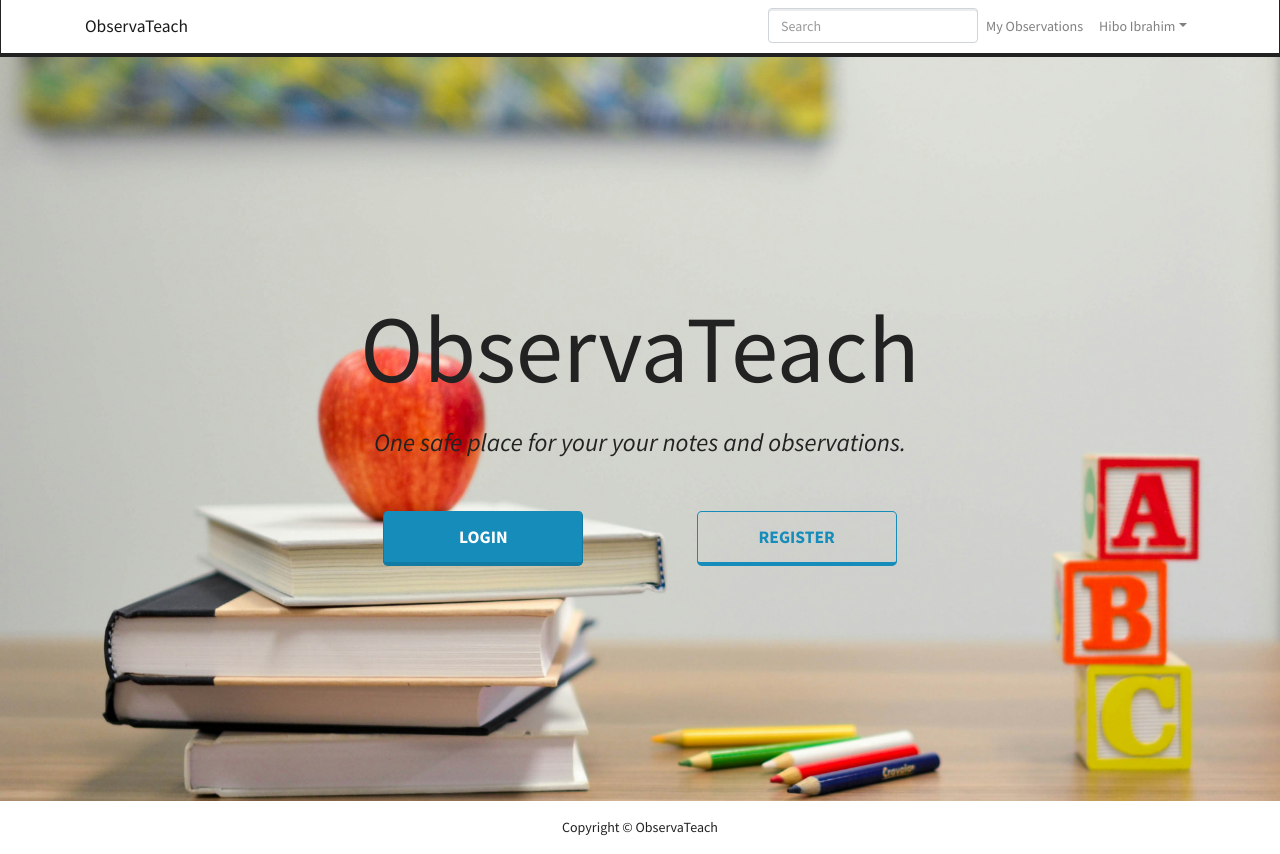
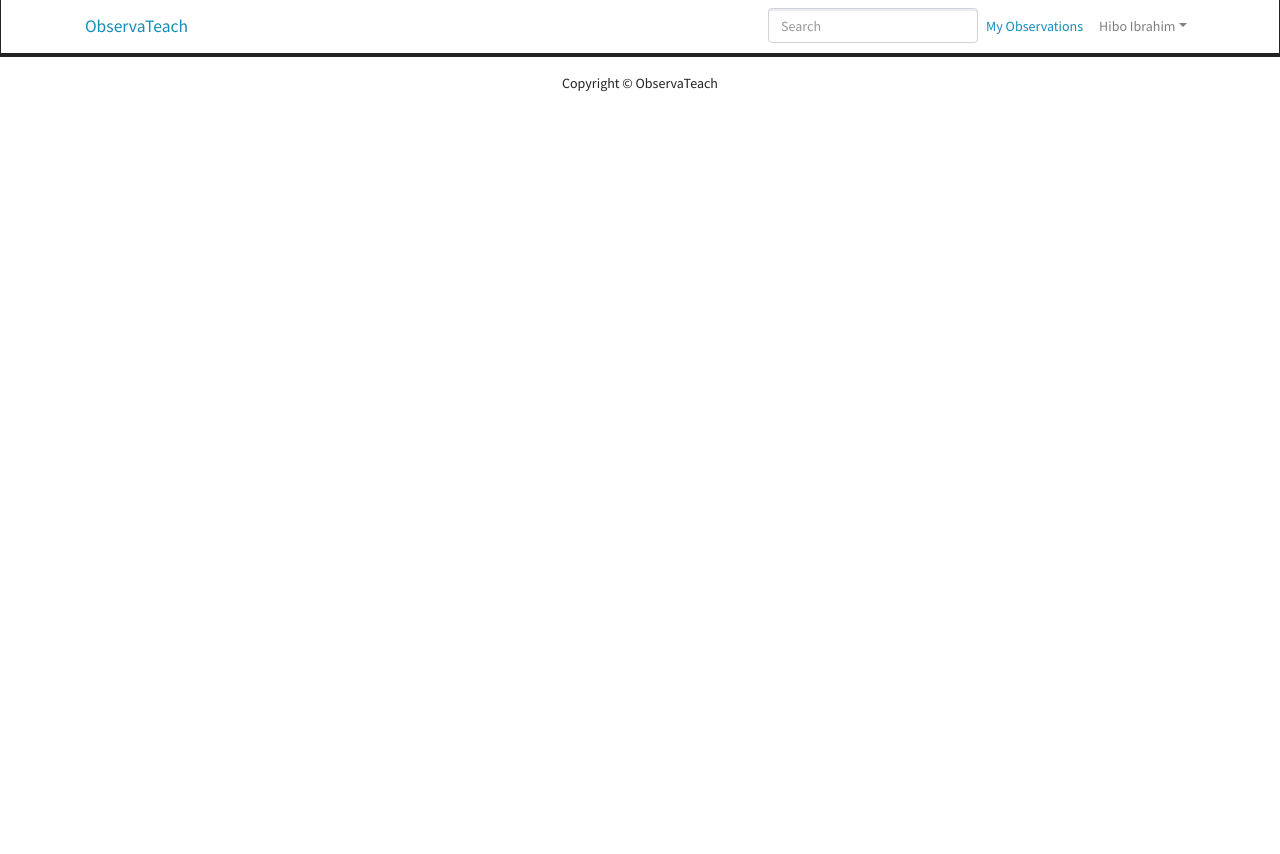
Before and after one commit to hiboibrahim/observateach, a React (Create React App) app in the folder frontend/: page /mynotes in a window 1280 px wide. After the commit the page ends 800 px from the top, so only its background shows below. Built offline with nearby package versions, Linux system fonts and the light colour scheme.

Commit message:
Create Notes page create Router.

```diff
--- a/frontend/package.json
+++ b/frontend/package.json
@@ -6,9 +6,12 @@
     "@testing-library/jest-dom": "^5.17.0",
     "@testing-library/react": "^13.4.0",
     "@testing-library/user-event": "^13.5.0",
+    "dom": "^0.0.3",
     "react": "^18.2.0",
     "react-bootstrap": "^2.10.0",
     "react-dom": "^18.2.0",
+    "react-router": "^6.22.0",
+    "react-router-dom": "^6.22.0",
     "react-scripts": "5.0.1",
     "web-vitals": "^2.1.4"
   },
--- a/frontend/src/App.js
+++ b/frontend/src/App.js
@@ -2,18 +2,35 @@ import "./App.css";
 import Header from "./components/Header/Header";
 import Footer from "./components/Footer/Footer";
 import LandingPage from "./screens/Landingpage/LandingPage";
+import { BrowserRouter as Router, Route, Routes } from "react-router-dom";
+import myNotes from "./screens/myNotes/myNotes";
+import { useState } from "react";
 
 
-const App = () => (
-    <>
-    <Header />
-    <main style={{minHeight: "93vh"}}>
-        <LandingPage />
-        </main>
+function App() {
+    const [search, setSearch] = useState("");
+
+    return (
+        <Router>
+      <Header setSearch={(s) => setSearch(s)} />
+        <main className="App">
+            <Routes>
+        <Route path='/' Component={LandingPage} exact />
+        <Route
+          path="/mynotes"
+          component={({ history }) => (
+            <MyNotes search={search} history={history} />
+          )}
+        />
+    </Routes>
+
+    </main>
     <Footer />
 
-    </>
+    </Router>
 );
+
+}
 
 
 export default App;
--- a/frontend/src/components/Header/Header.js
+++ b/frontend/src/components/Header/Header.js
@@ -1,4 +1,5 @@
 import { Container, Form, FormControl, Nav, Navbar, NavDropdown } from "react-bootstrap";
+import { Link } from "react-router-dom";
 
 
 
@@ -7,7 +8,13 @@ const header = () => {
   return (
     <Navbar expand="lg" className="bg-body-tertiary">
     <Container>
-      <Navbar.Brand href="#home">ObservaTeach</Navbar.Brand>
+      <Navbar.Brand>
+        <Link to='/'>
+        ObservaTeach
+        </Link>
+
+
+      </Navbar.Brand>
       <Navbar.Toggle aria-controls="basic-navbar-nav" />
       <Navbar.Collapse id="basic-navbar-nav">
         <Nav className="ml-auto">
@@ -20,7 +27,12 @@ const header = () => {
                   onChange={(e) => setSearch(e.target.value)}
                 />
               </Form>
-          <Nav.Link href="#home">My Observations</Nav.Link>
+          <Nav.Link href="/mynotes">
+            <Link to='/mynotes'>
+            My Observations
+            </Link>
+            </Nav.Link>
+
           <NavDropdown title="Hibo Ibrahim" id="basic-nav-dropdown">
             <NavDropdown.Item href="#action/3.1">My Profile</NavDropdown.Item>
 
--- /dev/null
+++ b/frontend/src/screens/myNotes/myNotes.js
@@ -0,0 +1,9 @@
+import React from 'react'
+
+const myNotes = () => {
+  return (
+    <div>My Notes</div>
+  )
+}
+
+export default myNotes
```
Also changed, not shown: 1 other file (tests, documents, lock files or other folders).
